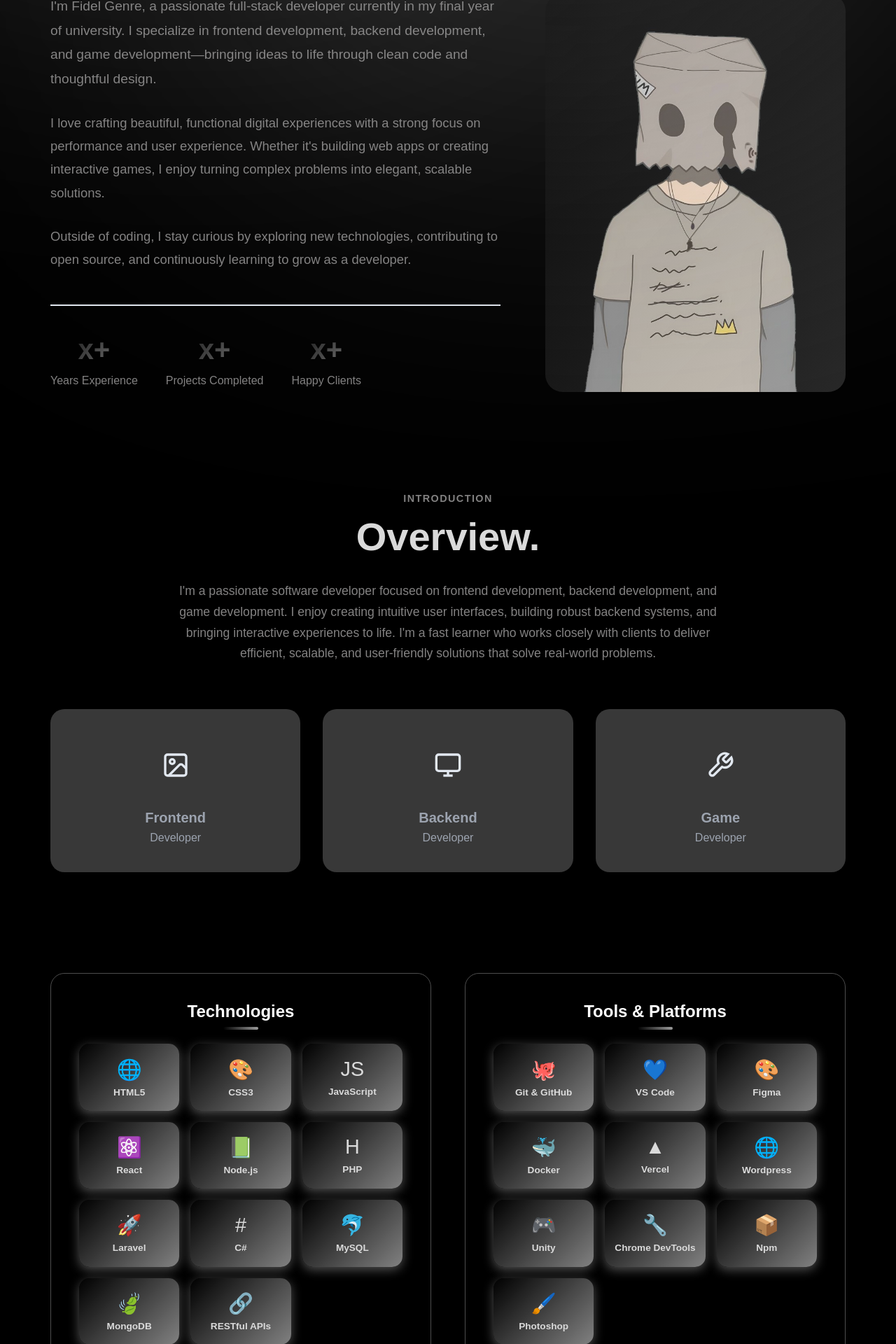
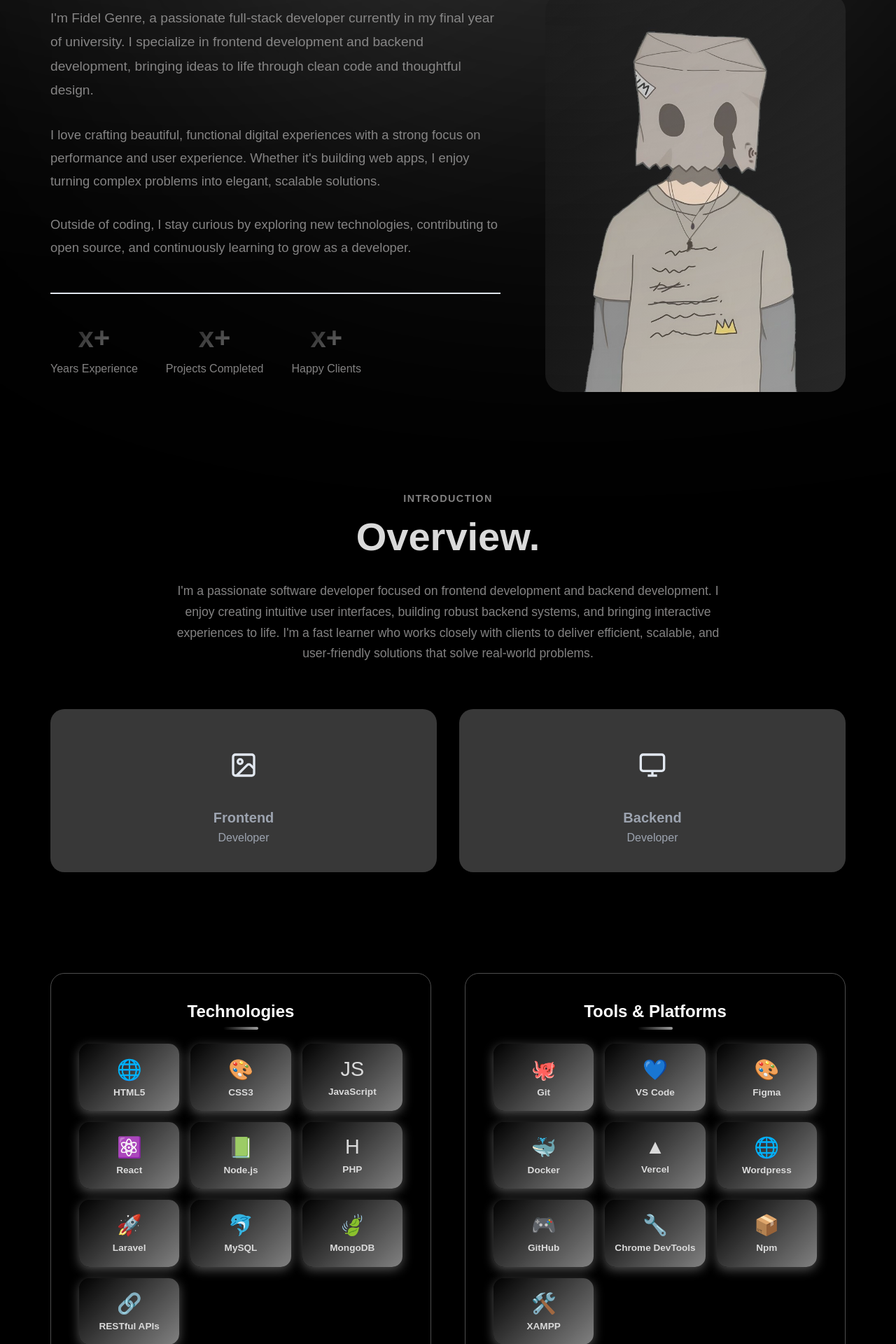
Before and after one commit to FidelGenre/Portfolio, a React (Vite) app: page / in a window 1280 px wide. Shown: the part 869-2789 px from the top of the page at 70% size. Built offline with nearby package versions, Linux system fonts and the light colour scheme.

Commit message:
nomoregame

```diff
--- a/src/components/About/About.jsx
+++ b/src/components/About/About.jsx
@@ -10,23 +10,23 @@ export function About() {
     { name: "Node.js", icon: "📗" },
     { name: "PHP", icon: "H" },
     { name: "Laravel", icon: "🚀" },
-    { name: "C#", icon: "#" },
+    /*{ name: "C#", icon: "#" },*/
     { name: "MySQL", icon: "🐬" },
     { name: "MongoDB", icon: "🍃" },
     { name: "RESTful APIs", icon: "🔗" },
   ]
 
   const tools = [
-    { name: "Git & GitHub", icon: "🐙" },
+    { name: "Git", icon: "🐙" },
     { name: "VS Code", icon: "💙" },
     { name: "Figma", icon: "🎨" },
     { name: "Docker", icon: "🐳" },
     { name: "Vercel", icon: "▲" },
     { name: "Wordpress", icon: "🌐" },
-    { name: "Unity", icon: "🎮" },
+    { name: "GitHub", icon: "🎮" },
     { name: "Chrome DevTools", icon: "🔧" },
     { name: "Npm", icon: "📦" },
-    { name: "Photoshop", icon: "🖌️" },
+    { name: "XAMPP", icon: "🛠️" },
   ]
 
   const services = [
@@ -52,6 +52,7 @@ export function About() {
       title: "Backend",
       subtitle: "Developer",
     },
+    /*
     {
       icon: (
         <svg viewBox="0 0 24 24" fill="none" stroke="currentColor" strokeWidth="2">
@@ -61,6 +62,7 @@ export function About() {
       title: "Game",
       subtitle: "Developer",
     },
+    */
   ]
 
   return (
@@ -71,10 +73,10 @@ export function About() {
         <div className={styles.aboutMain}>
           <div className={styles.aboutText}>
             <p>
-            I'm Fidel Genre, a passionate full-stack developer currently in my final year of university. I specialize in frontend development, backend development, and game development—bringing ideas to life through clean code and thoughtful design.
+            I'm Fidel Genre, a passionate full-stack developer currently in my final year of university. I specialize in frontend development and backend development, bringing ideas to life through clean code and thoughtful design.
             </p>
             <p>
-            I love crafting beautiful, functional digital experiences with a strong focus on performance and user experience. Whether it's building web apps or creating interactive games, I enjoy turning complex problems into elegant, scalable solutions.
+            I love crafting beautiful, functional digital experiences with a strong focus on performance and user experience. Whether it's building web apps, I enjoy turning complex problems into elegant, scalable solutions.
             </p>
             <p>
             Outside of coding, I stay curious by exploring new technologies, contributing to open source, and continuously learning to grow as a developer.
@@ -109,7 +111,7 @@ export function About() {
               <span className={styles.overviewLabel}>INTRODUCTION</span>
               <h2 className={styles.overviewTitle}>Overview.</h2>
               <p className={styles.overviewDescription}>
-              I'm a passionate software developer focused on frontend development, backend development, and game development. I enjoy creating intuitive user interfaces, building robust backend systems, and bringing interactive experiences to life. I'm a fast learner who works closely with clients to deliver efficient, scalable, and user-friendly solutions that solve real-world problems.
+              I'm a passionate software developer focused on frontend development and backend development. I enjoy creating intuitive user interfaces, building robust backend systems, and bringing interactive experiences to life. I'm a fast learner who works closely with clients to deliver efficient, scalable, and user-friendly solutions that solve real-world problems.
               </p>
             </div>
 
```
